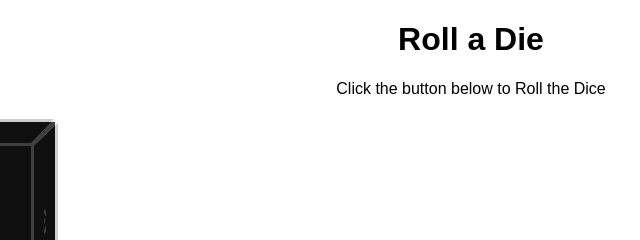
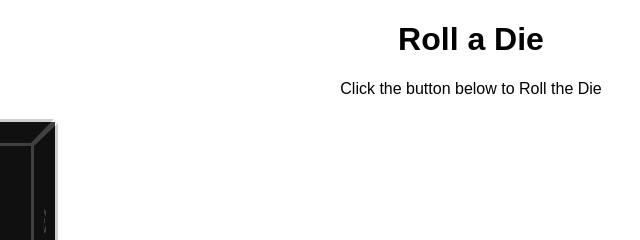
Before and after one commit to staten-island-tech/create-task-devinw50, a plain HTML site: page index.html in a window 1280 px wide. Shown: the top 240 px of the page, 169-809 px from the left. Drawn offline with Linux system fonts and the light colour scheme.

Commit message:
Update index.html

```diff
--- a/index.html
+++ b/index.html
@@ -10,7 +10,7 @@
     </head>
     <body>
      <h1>Roll a Die</h1>
-     <p>Click the button below to Roll the Dice</p>
+     <p>Click the button below to Roll the Die</p>
      <div class = "scene">
         <div class="cube">
          <div class="cube__face cube__face--1">1</div>
```
